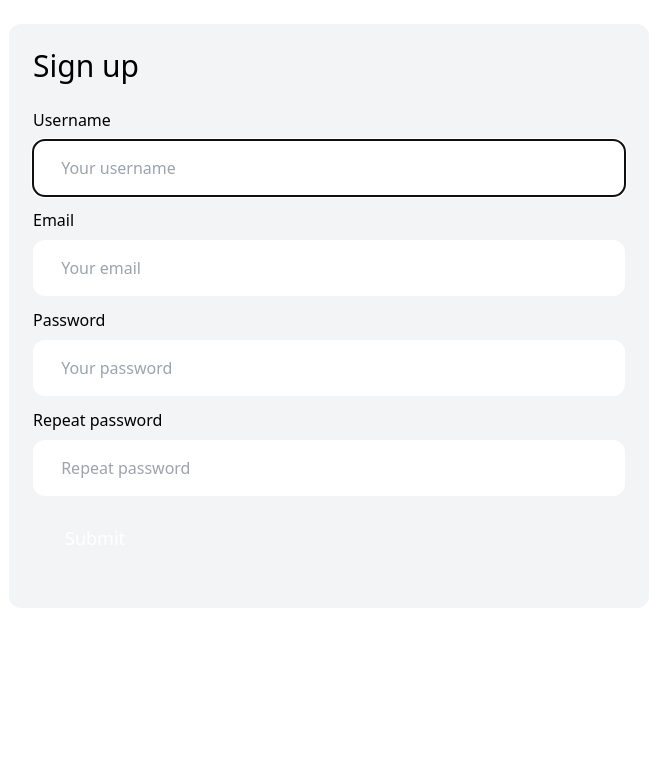
After one commit to vpnvsk/PET_e-commerce, a Django app: page /signup/ in a window 1280 px wide. The commit adds this page. Shown: the top 775 px of the page, without its empty margins (311-968 px from the left). Run offline with Django 4.2, Linux system fonts and the light colour scheme; some libraries are stand-ins or nearby versions.

Commit message:
Login ang Signup without Logout

```diff
--- a/firstproject/settings.py
+++ b/firstproject/settings.py
@@ -27,8 +27,9 @@ SECRET_KEY = 'django-insecure-e&^lj^g7ozdn9qwe_l*ps@ovp7w4afeh39jr1ao9#9olqx0r2s
 DEBUG = True
 
 ALLOWED_HOSTS = []
-
-
+LOGIN_URL = '/login.html/'
+LOGIN_REDIRECT_URL ='/'
+LOGOUT_REDIRECT_URL = '/'
 # Application definition
 
 INSTALLED_APPS = [
--- /dev/null
+++ b/myapp1/forms.py
@@ -0,0 +1,37 @@
+from django import forms
+from django.contrib.auth.forms import UserCreationForm, AuthenticationForm
+from django.contrib.auth.models import User
+
+
+class LoginForm(AuthenticationForm):
+    username = forms.CharField(widget=forms.TextInput(attrs={
+        'placeholder':' Your username',
+        'class':'w-full py-4 px-6 rounded-xl'
+    }))
+    password = forms.CharField(widget=forms.PasswordInput(attrs={
+        'placeholder':' Your password',
+        'class':'w-full py-4 px-6 rounded-xl'
+    }))
+
+class SignupForm(UserCreationForm):
+
+    class Meta:
+        model = User
+        fields = ('username','email','password1','password2')
+
+    username = forms.CharField(widget=forms.TextInput(attrs={
+        'placeholder':' Your username',
+        'class':'w-full py-4 px-6 rounded-xl'
+    }))
+    email = forms.CharField(widget=forms.TextInput(attrs={
+        'placeholder':' Your email',
+        'class':'w-full py-4 px-6 rounded-xl'
+    }))
+    password1 = forms.CharField(widget=forms.PasswordInput(attrs={
+        'placeholder':' Your password',
+        'class':'w-full py-4 px-6 rounded-xl'
+    }))
+    password2 = forms.CharField(widget=forms.PasswordInput(attrs={
+        'placeholder':' Repeat password',
+        'class':'w-full py-4 px-6 rounded-xl'
+    }))
--- a/myapp1/urls.py
+++ b/myapp1/urls.py
@@ -1,7 +1,12 @@
+from django.contrib.auth import views as auth_views
 from django.urls import path
 from . import views
+from .forms import LoginForm
 
 app_name = 'myapp1'
 
 urlpatterns = [path('', views.ProductView.as_view(), name='index'),
-               path('<int:pk>/', views.CertainProductView.as_view())]
+               path('<int:pk>/', views.CertainProductView.as_view()),
+               path('signup/', views.sigup, name='signup'),
+               path('login/', auth_views.LoginView.as_view(template_name='login.html', authentication_form= LoginForm), name = 'login')
+               ]
--- a/myapp1/views.py
+++ b/myapp1/views.py
@@ -1,7 +1,7 @@
-from django.shortcuts import render
+from django.shortcuts import redirect, render
 from django.views.generic.base import View
 from .models import Products, Shoe_size, Brand
-
+from .forms import SignupForm
 
 
 def indexPage(request):
@@ -20,6 +20,7 @@ class ProductView(View):
         if brand_id:
             product_view = product_view.filter(brand=brand_id)
 
+
         return render(request, 'index.html' , {
             'product_list':product_view,
             'brands': brands,
@@ -29,9 +30,11 @@ class ProductView(View):
 
 
 
+
 class CertainProductView(View):
     #certain product
     def get(self, request, pk):
+
         product = Products.objects.get(id = pk)
         brands = Brand.objects.all()
         brand_id = request.GET.get('brand', 0)
@@ -43,3 +46,23 @@ class CertainProductView(View):
             'brands': brands,
             'brand_id':int(brand_id)
             })
+
+
+
+
+def sigup( request):
+
+    if request.method == 'POST':
+        form = SignupForm(request.POST)
+
+        if form.is_valid():
+            form.save()
+
+            return redirect('/login/')
+
+    else:
+        form = SignupForm()
+
+    return render(request, 'signup.html',{
+        'form': form
+    })
--- /dev/null
+++ b/templates/signup.html
@@ -0,0 +1,44 @@
+{%load static%}
+<html>
+    <head>
+        <title>Sign up</title>
+        <meta charset="UTF-8">
+        <meta name="viewport" content="width=device-width, initial-scale=1">
+        <script  src="https://cdn.tailwindcss.com"></script>
+    </head>
+    <body>
+        <div class="w-1/2 my-6 mx-auto p-6 bg-gray-100 rounded-xl">
+            <h1 class="mb-6 text-3xl">Sign up</h1>
+
+            <form method="post" action=".">
+                {% csrf_token %}
+
+                 {{ form.non_field_errors }}
+
+                 <div class="mb-3">
+                    <label class="inline-block mb-2">Username</label><br>
+                    {{form.username}}
+                 </div>
+
+                 <div class="mb-3">
+                    <label class="inline-block mb-2">Email</label><br>
+                    {{form.email}}
+                 </div>
+
+                 <div class="mb-3">
+                    <label class="inline-block mb-2">Password</label><br>
+                    {{form.password1}}
+                 </div>
+
+                 <div class="mb-3">
+                    <label class="inline-block mb-2">Repeat password</label><br>
+                    {{form.password2}}
+                 </div>
+
+                 <button class="py-4 px-8 text-lg bx-teal-500 hover:bg-teal-700 rounded-xl text-white">
+                    Submit
+                 </button>
+            </form>
+        </div>
+    </body>
+</html>
```
Also changed, not shown: templates/index.html (+17 -1 lines), templates/login.html (added, +38 -0 lines), templates/productPage.html (+9 -0 lines), 1 other file.
